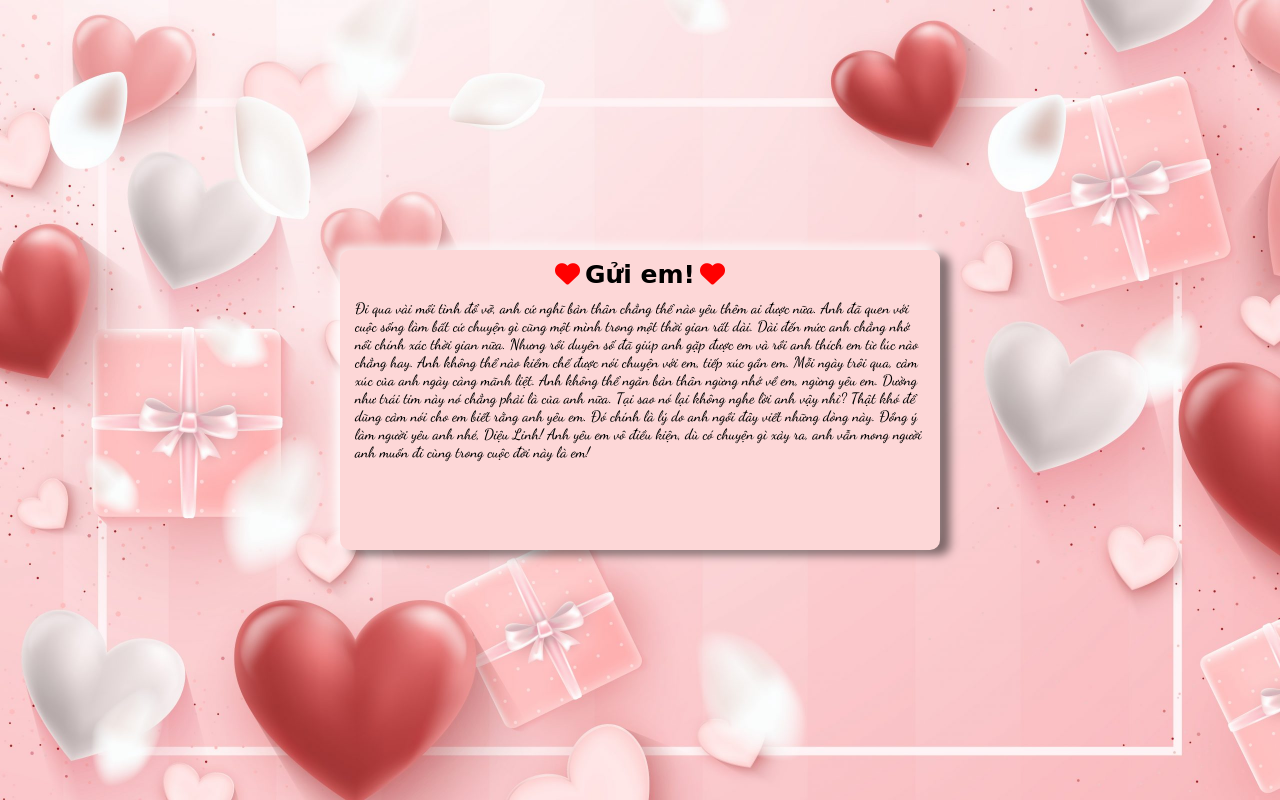
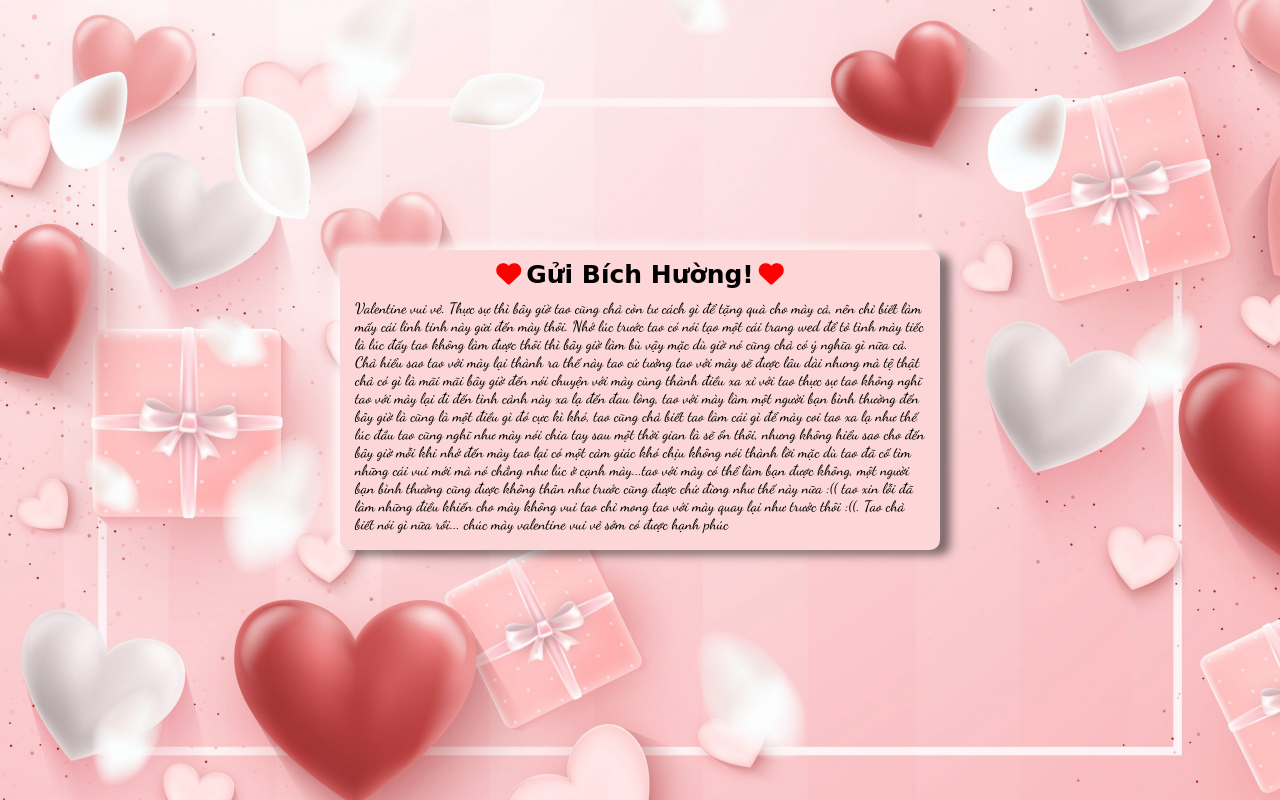
Before and after one commit to doan05/valentine, a plain HTML site: page index2.html in a window 1280 px wide. Drawn offline with Linux system fonts and the light colour scheme; a web font is replaced by a local one.

Commit message:
Update index2.html

```diff
--- a/index2.html
+++ b/index2.html
@@ -61,14 +61,13 @@
     <div class="wrapper">
         <div class="items"></div>
         <div class="content">
-            <div class="text"><i class="fa-solid fa-heart"></i>Gửi em!<i class="fa-solid fa-heart"></i></div>
-            <div class="text-crush">Đi qua vài mối tình đổ vỡ, anh cứ nghĩ bản thân chẳng thể nào yêu thêm ai được nữa. Anh đã quen với cuộc sống làm bất cứ chuyện gì cũng một mình trong một thời gian rất dài. Dài đến mức anh chẳng nhớ nổi chính xác thời gian nữa.
-
-                Nhưng rồi duyên số đã giúp anh gặp được em và rồi anh thích em từ lúc nào chẳng hay.
-
-                Anh không thể nào kiềm chế được nói chuyện với em, tiếp xúc gần em. Mỗi ngày trôi qua, cảm xúc của anh ngày càng mãnh liệt. Anh không thể ngăn bản thân ngừng nhớ về em, ngừng yêu em. Dường như trái tim này nó chẳng phải là của anh nữa. Tại sao nó lại không nghe lời anh vậy nhỉ?
-
-                Thật khó để dũng cảm nói cho em biết rằng anh yêu em. Đó chính là lý do anh ngồi đây viết những dòng này. Đồng ý làm người yêu anh nhé, Diệu Linh! Anh yêu em vô điều kiện, dù có chuyện gì xảy ra, anh vẫn mong người anh muốn đi cùng trong cuộc đời này là em!</div>
+            <div class="text"><i class="fa-solid fa-heart"></i>Gửi Bích Hường!<i class="fa-solid fa-heart"></i></div>
+            <div class="text-crush">Valentine vui vẻ. Thực sự thì bây giờ tao cũng chả còn tư cách gì để tặng quà cho mày cả, nên chỉ biết làm mấy cái linh tinh này gửi đến mày thôi. Nhớ lúc trước tao có nói tạo một cái trang wed để tỏ tình mày tiếc là lúc đấy tao không làm được thôi thì bây
+                giờ làm bù vậy mặc dù giờ nó cũng chả có ý nghĩa gì nữa cả. Chả hiểu sao tao với mày lại thành ra thế này tao cứ tưởng tao với mày sẽ được lâu dài nhưng mà tệ thật chả có gì là mãi mãi bây giờ đến nói chuyện với mày cùng thành điều
+                xa xỉ với tao thực sự tao không nghĩ tao với mày lại đi đến tình cảnh này xa lạ đến đau lòng, tao với mày làm một người bạn bình thường đến bây giờ là cũng là một điều gì đó cực kì khó, tao cũng chả biết tao làm cái gì để mày coi tao xa lạ như thế
+                lúc đầu tao cũng nghĩ như mày nói chia tay sau một thời gian là sẽ ổn thôi, nhưng không hiểu sao cho đến bây giờ mỗi khi nhớ đến mày tao lại có một cảm giác khó chịu không nói thành lời mặc dù tao đã cố tìm những cái vui mới mà
+            nó chẳng như lúc ở cạnh mày...tao với mày có thể làm bạn được không, một người bạn bình thường cũng được không thân như trước cũng được chứ đừng như thế này nữa :(( tao xin lỗi đã làm những điều khiến cho mày không vui tao chỉ mong tao với mày quay lại như trước thôi
+                :((. Tao chả biết nói gì nữa rồi... chúc mày valentine vui vẻ sớm có được hạnh phúc </div>
         </div>
     </div>
 </body>
```
